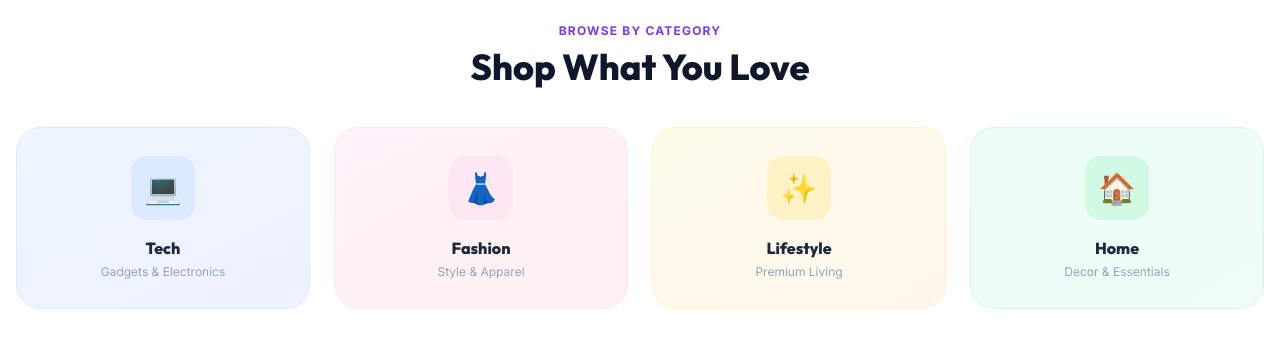
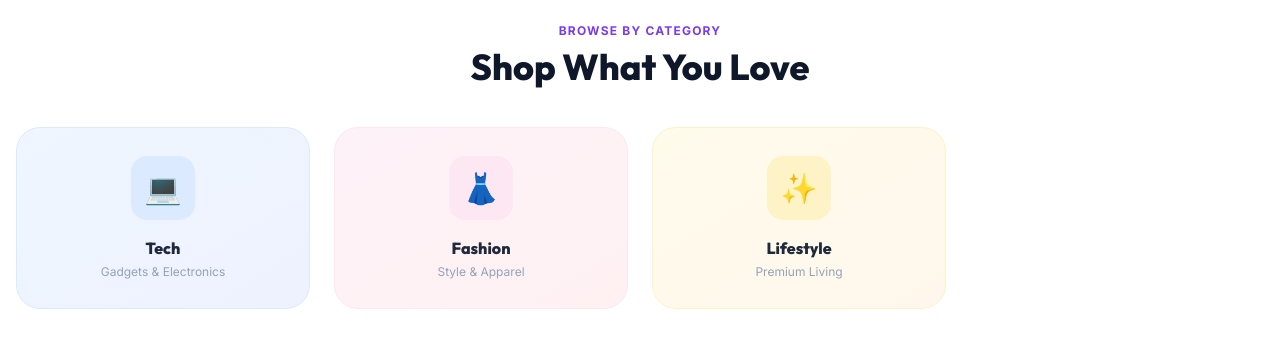
Before and after one commit to rajankumarrkr/Shopkart, a React (Vite) app in the folder client/: page / in a window 1280 px wide. Shown: the part 1120-1479 px from the top of the page. Built offline with nearby package versions, Linux system fonts and the light colour scheme; no server answers.

Commit message:
category update

```diff
--- a/client/pages/AdminProducts.jsx
+++ b/client/pages/AdminProducts.jsx
@@ -293,7 +293,6 @@ const AdminProducts = () => {
                                         <option value="Tech">Tech & Gadgets</option>
                                         <option value="Fashion">Fashion & Apparel</option>
                                         <option value="Lifestyle">Lifestyle</option>
-                                        <option value="Home">Home & Living</option>
                                     </select>
                                 </div>
                                 <div className="space-y-2">
--- a/client/pages/Home.jsx
+++ b/client/pages/Home.jsx
@@ -15,7 +15,6 @@ const CATEGORIES = [
   { name: "Tech", emoji: "💻", desc: "Gadgets & Electronics", color: "from-blue-50 to-indigo-50", border: "border-blue-100", icon_bg: "bg-blue-100", icon_color: "text-blue-600", link: "/shop" },
   { name: "Fashion", emoji: "👗", desc: "Style & Apparel", color: "from-pink-50 to-rose-50", border: "border-pink-100", icon_bg: "bg-pink-100", icon_color: "text-pink-600", link: "/shop" },
   { name: "Lifestyle", emoji: "✨", desc: "Premium Living", color: "from-amber-50 to-orange-50", border: "border-amber-100", icon_bg: "bg-amber-100", icon_color: "text-amber-600", link: "/shop" },
-  { name: "Home", emoji: "🏠", desc: "Decor & Essentials", color: "from-emerald-50 to-teal-50", border: "border-emerald-100", icon_bg: "bg-emerald-100", icon_color: "text-emerald-600", link: "/shop" },
 ];
 
 /* ── Star component ────────────────────────────── */
--- a/client/pages/Shop.jsx
+++ b/client/pages/Shop.jsx
@@ -3,7 +3,7 @@ import { useSearchParams } from "react-router-dom";
 import API from "../api/api";
 import ProductCard from "../components/ProductCard";
 
-const categories = ["All", "Tech", "Fashion", "Lifestyle", "Home"];
+const categories = ["All", "Tech", "Fashion", "Lifestyle"];
 
 const Shop = () => {
     const [products, setProducts] = useState([]);
```
